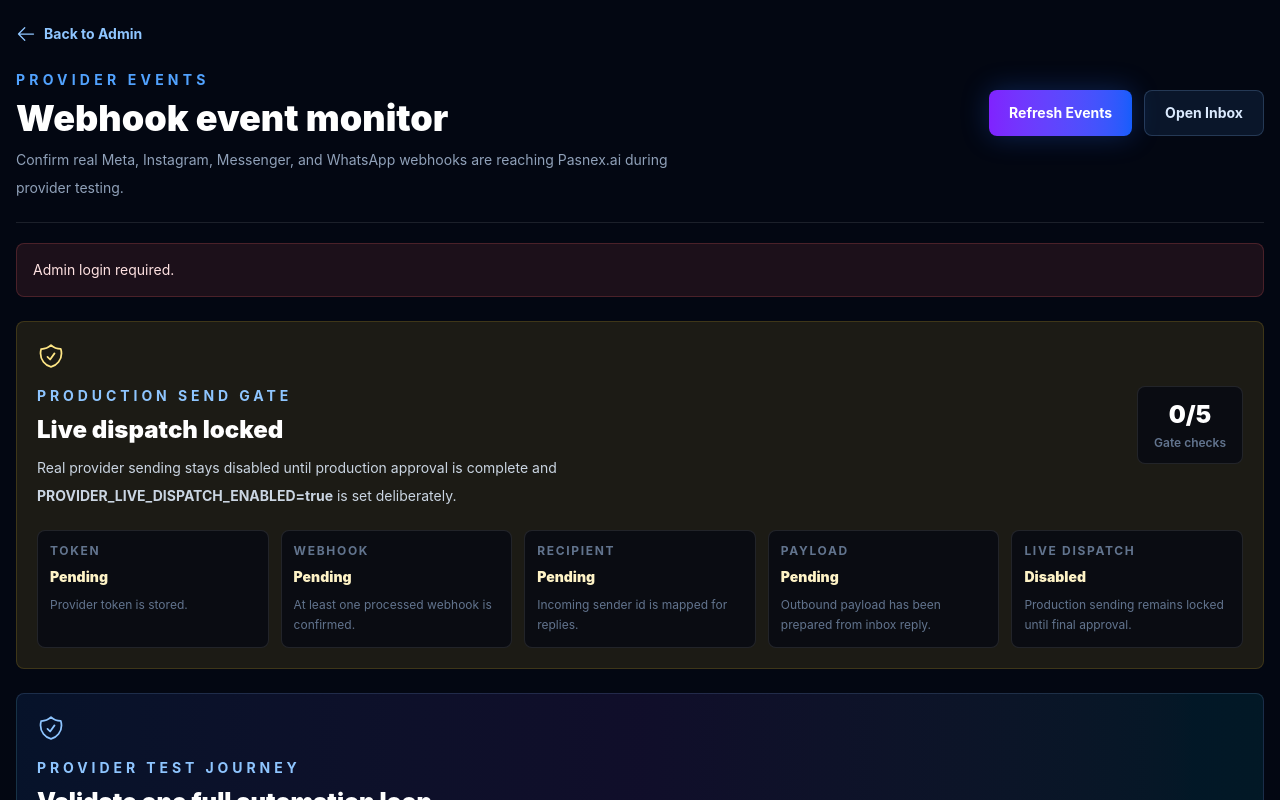
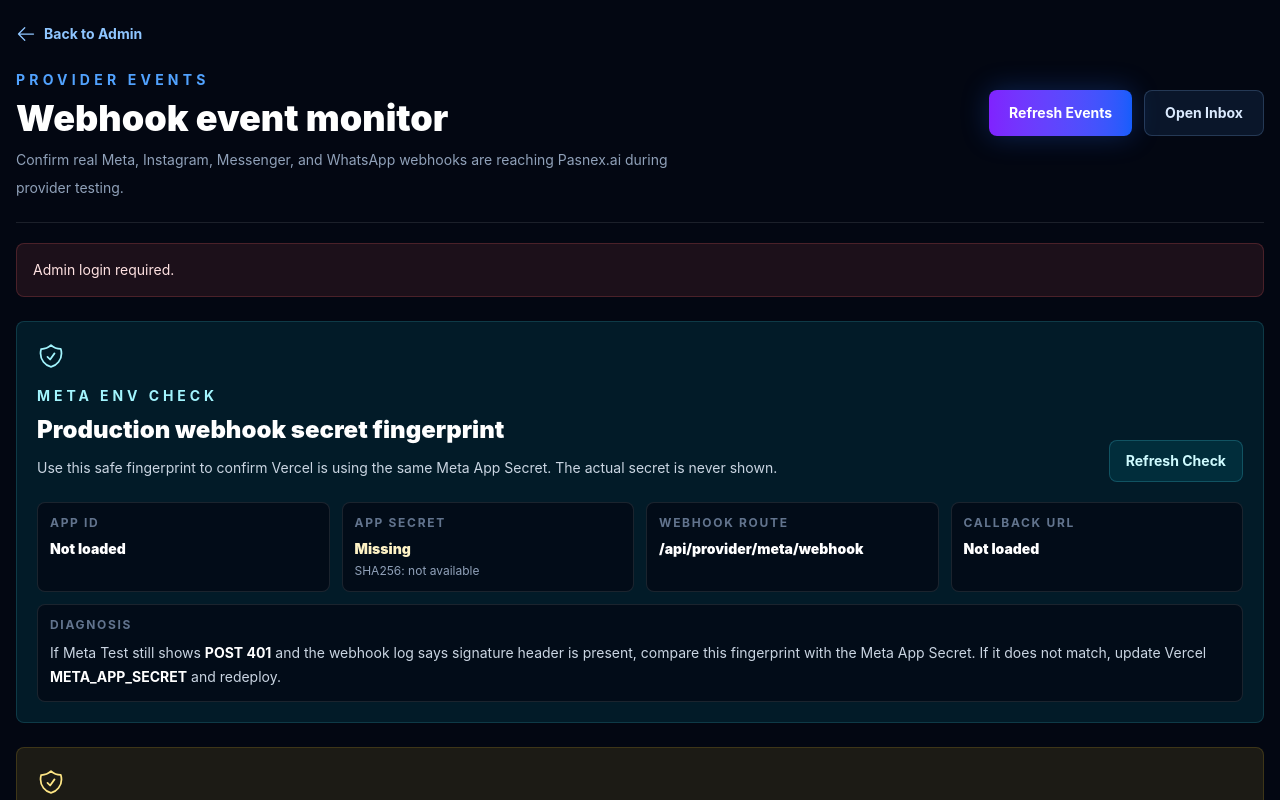
Before and after one commit to vvarajugampala-glitch/main-pasnexai, a Next.js app: page /admin/provider-events in a window 1280 px wide. Shown: the top 800 px of the page. Built offline with nearby package versions, Linux system fonts and the light colour scheme; no server answers.

Commit message:
Show Meta env readiness in admin

```diff
--- a/app/admin/provider-events/ProviderEventsViewer.tsx
+++ b/app/admin/provider-events/ProviderEventsViewer.tsx
@@ -50,6 +50,18 @@
   };
 };
 
+type ProviderReadinessMeta = {
+  callbackUrl?: string;
+  appId?: string | null;
+  appIdConfigured?: boolean;
+  appSecretConfigured?: boolean;
+  appSecretLength?: number;
+  appSecretSha256Prefix?: string | null;
+  verifyTokenConfigured?: boolean;
+  tokenEncryptionConfigured?: boolean;
+  webhookRoute?: string;
+};
+
 function formatDate(value: string) {
   return new Intl.DateTimeFormat("en-US", {
     month: "short",
@@ -89,6 +101,8 @@
   const [readinessSearch, setReadinessSearch] = useState("");
   const [readinessChannelFilter, setReadinessChannelFilter] = useState("all");
   const [readinessStatusFilter, setReadinessStatusFilter] = useState("pending");
+  const [metaReadiness, setMetaReadiness] = useState<ProviderReadinessMeta | null>(null);
+  const [metaReadinessError, setMetaReadinessError] = useState("");
 
   const filteredChannelReadiness = channelReadiness
     .filter((channel) => {
@@ -269,6 +283,23 @@
         setChannelReadiness(result.channelReadiness ?? []);
         setSetupRequired(Boolean(result.setupRequired));
         setOutboundSetupRequired(Boolean(result.outboundSetupRequired));
+
+        const readinessResponse = await fetch("/api/admin/provider-readiness", {
+          headers: { Authorization: `Bearer ${session.access_token}` },
+        });
+        const readinessResult = (await readinessResponse.json()) as {
+          meta?: ProviderReadinessMeta;
+          error?: string;
+        };
+
+        if (!mounted) return;
+        if (readinessResponse.ok) {
+          setMetaReadiness(readinessResult.meta ?? null);
+          setMetaReadinessError("");
+        } else {
+          setMetaReadiness(null);
+          setMetaReadinessError(readinessResult.error ?? "Could not load Meta env check.");
+        }
       } catch (eventError) {
         if (!mounted) return;
         setError(eventError instanceof Error ? eventError.message : "Could not load provider events.");
@@ -328,6 +359,58 @@
             Run <span className="font-bold">docs/supabase-provider-outbound.sql</span> in Supabase SQL editor to store outbound reply attempts.
           </div>
         )}
+        <section className="mt-6 rounded-lg border border-cyan-300/15 bg-cyan-400/10 p-5">
+          <HiOutlineShieldCheck className="h-7 w-7 text-cyan-200" />
+          <div className="mt-4 flex flex-col gap-2 lg:flex-row lg:items-end lg:justify-between">
+            <div>
+              <p className="text-sm font-bold uppercase tracking-[0.28em] text-cyan-200">Meta Env Check</p>
+              <h2 className="mt-2 text-2xl font-black">Production webhook secret fingerprint</h2>
+              <p className="mt-2 max-w-3xl text-sm leading-7 text-slate-300">
+                Use this safe fingerprint to confirm Vercel is using the same Meta App Secret. The actual secret is never shown.
+              </p>
+            </div>
+            <button
+              type="button"
+              onClick={() => setRefreshKey((value) => value + 1)}
+              className="rounded-lg border border-cyan-300/20 bg-cyan-400/10 px-4 py-2.5 text-sm font-bold text-cyan-100 transition hover:bg-cyan-400/15"
+            >
+              Refresh Check
+            </button>
+          </div>
+          {metaReadinessError ? (
+            <p className="mt-4 rounded-lg border border-red-400/20 bg-red-400/10 p-3 text-sm text-red-100">{metaReadinessError}</p>
+          ) : (
+            <div className="mt-5 grid gap-3 md:grid-cols-2 xl:grid-cols-4">
+              <article className="rounded-lg border border-white/10 bg-[#030712]/70 p-3">
+                <p className="text-xs font-bold uppercase tracking-[0.14em] text-slate-500">App ID</p>
+                <p className="mt-2 break-all text-sm font-black text-white">{metaReadiness?.appId ?? "Not loaded"}</p>
+              </article>
+              <article className="rounded-lg border border-white/10 bg-[#030712]/70 p-3">
+                <p className="text-xs font-bold uppercase tracking-[0.14em] text-slate-500">App Secret</p>
+                <p className={`mt-2 text-sm font-black ${metaReadiness?.appSecretConfigured ? "text-cyan-100" : "text-amber-100"}`}>
+                  {metaReadiness?.appSecretConfigured ? `Configured (${metaReadiness.appSecretLength ?? 0} chars)` : "Missing"}
+                </p>
+                <p className="mt-1 break-all text-xs text-slate-400">
+                  SHA256: {metaReadiness?.appSecretSha256Prefix ?? "not available"}
+                </p>
+              </article>
+              <article className="rounded-lg border border-white/10 bg-[#030712]/70 p-3">
+                <p className="text-xs font-bold uppercase tracking-[0.14em] text-slate-500">Webhook Route</p>
+                <p className="mt-2 break-all text-sm font-black text-white">{metaReadiness?.webhookRoute ?? "/api/provider/meta/webhook"}</p>
+              </article>
+              <article className="rounded-lg border border-white/10 bg-[#030712]/70 p-3">
+                <p className="text-xs font-bold uppercase tracking-[0.14em] text-slate-500">Callback URL</p>
+                <p className="mt-2 break-all text-sm font-black text-white">{metaReadiness?.callbackUrl ?? "Not loaded"}</p>
+              </article>
+              <article className="rounded-lg border border-white/10 bg-[#030712]/70 p-3 md:col-span-2 xl:col-span-4">
+                <p className="text-xs font-bold uppercase tracking-[0.14em] text-slate-500">Diagnosis</p>
+                <p className="mt-2 text-sm leading-6 text-slate-300">
+                  If Meta Test still shows <span className="font-bold text-white">POST 401</span> and the webhook log says signature header is present, compare this fingerprint with the Meta App Secret. If it does not match, update Vercel <span className="font-bold text-white">META_APP_SECRET</span> and redeploy.
+                </p>
+              </article>
+            </div>
+          )}
+        </section>
 
         <section className={`mt-6 rounded-lg border p-5 ${preLiveGatePassed ? "border-blue-300/20 bg-blue-400/10" : "border-amber-300/15 bg-amber-300/10"}`}>
           <HiOutlineShieldCheck className={`h-7 w-7 ${preLiveGatePassed ? "text-blue-300" : "text-amber-200"}`} />
```
